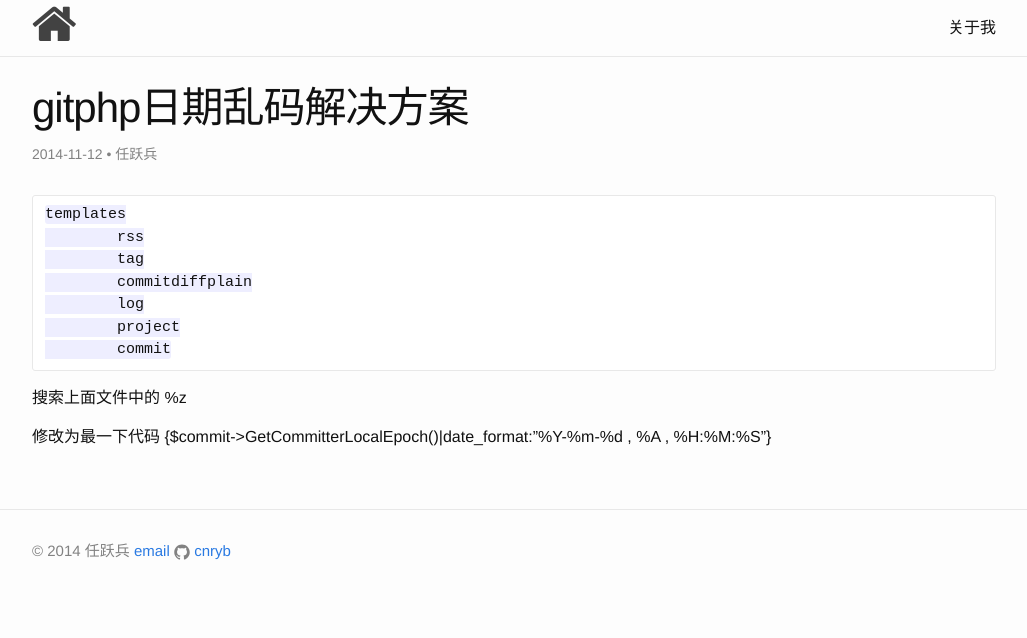
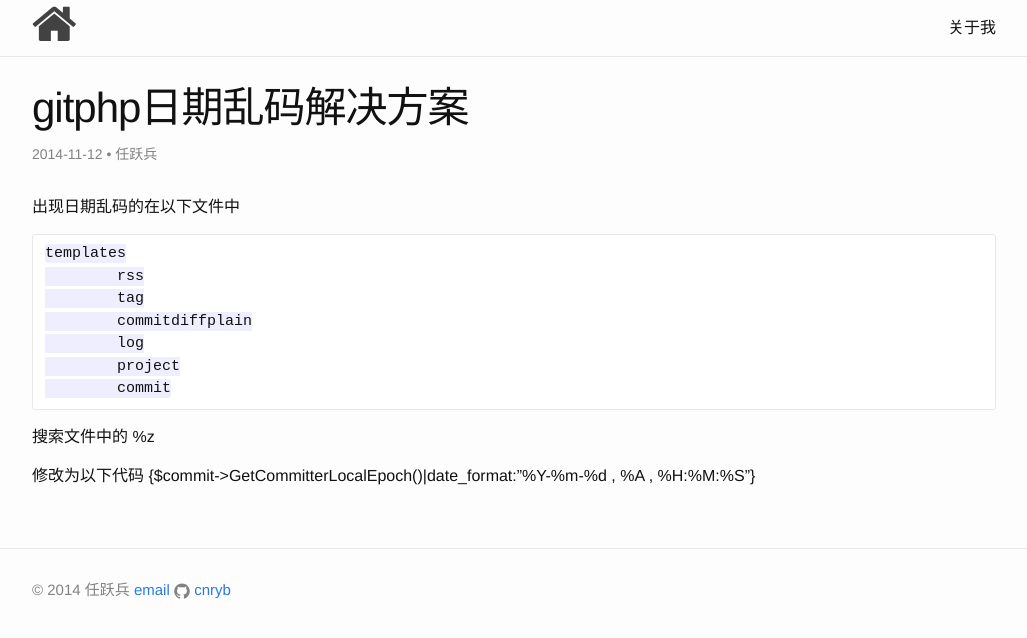
Before and after one commit to cnryb/cnryb.github.io, a Jekyll site: the page built from _posts/2014-11-12-gitphp日期乱码解决方案.md, in a window 1280 px wide. Shown: the top 638 px of the page, without its empty margins (126-1153 px from the left). Built offline with Jekyll 4.4.1, drawn with Linux system fonts in a browser that asks for light colours; nearby versions of some CDN libraries; comment, search, counter and statistics services are not loaded.

```diff
--- a/_posts/2014-11-12-gitphp日期乱码解决方案.md
+++ b/_posts/2014-11-12-gitphp日期乱码解决方案.md
@@ -5,6 +5,8 @@ author:	任跃兵
 date:   2014/11/12 10:32:07
 categories: git
 ---
+
+出现日期乱码的在以下文件中
 
     templates
     	rss
@@ -14,7 +16,7 @@ categories: git
     	project
     	commit
 
-搜索上面文件中的  %z
+搜索文件中的  %z
 
-修改为最一下代码
+修改为以下代码
 {$commit->GetCommitterLocalEpoch()|date_format:"%Y-%m-%d , %A ,  %H:%M:%S"}
```
